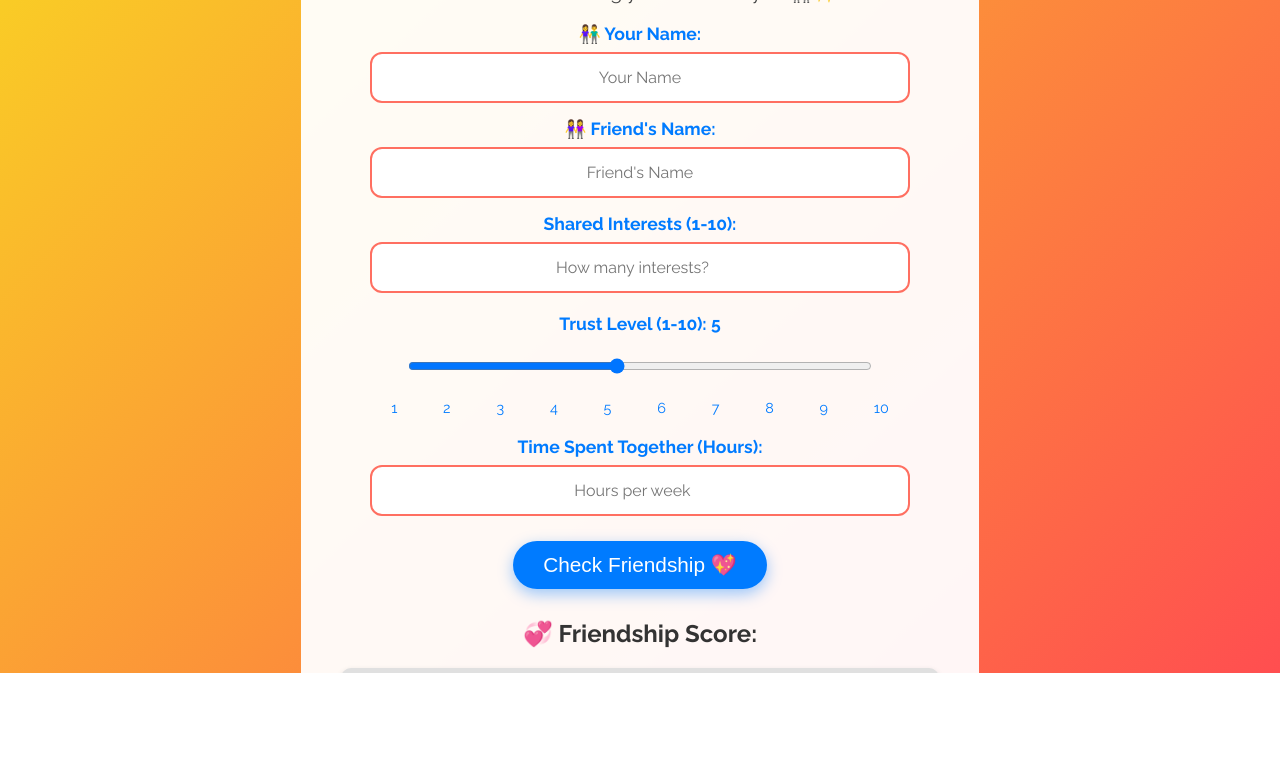
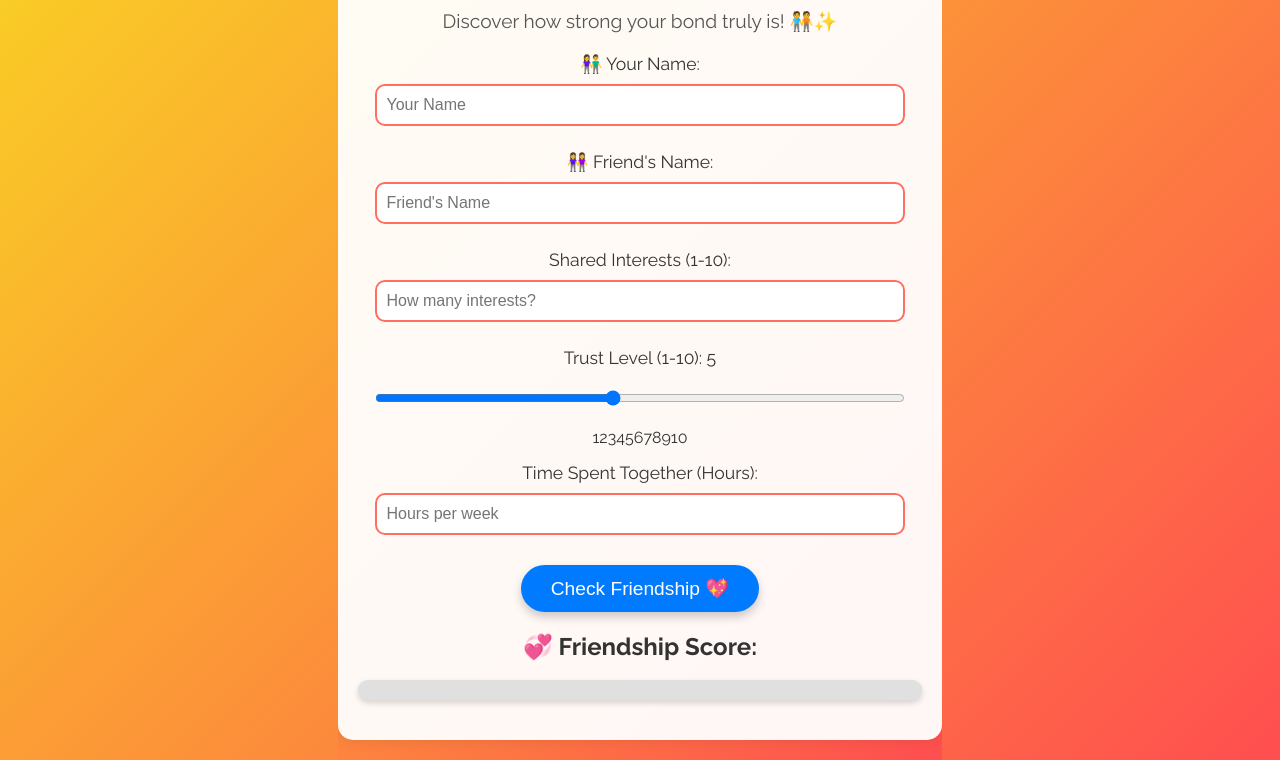
Before and after one commit to tajul-islamr/Friendship-Compatibility-Calculator, a plain HTML site: page index.html in a window 1280 px wide. Shown: the part 127-887 px from the top of the page. Before the commit the page ends 800 px from the top, so only its background shows below. Drawn offline with Linux system fonts and the light colour scheme.

Commit message:
styles.css

```diff
--- a/styles.css
+++ b/styles.css
@@ -7,116 +7,65 @@ body, html {
     display: flex;
     justify-content: center;
     align-items: center;
-    height: 100vh;
-    overflow: hidden;
-    position: relative;
+    min-height: 100vh;
+    overflow-y: auto;
+    overflow-x: hidden;
 }
 
 .container {
-    max-width: 650px;
-    padding: 40px;
+    max-width: 600px;
+    padding: 20px;
     background: rgba(255, 255, 255, 0.95);
-    border-radius: 25px;
-    box-shadow: 0px 0px 40px rgba(0, 0, 0, 0.2);
+    border-radius: 15px;
+    box-shadow: 0px 0px 15px rgba(0, 0, 0, 0.1);
     text-align: center;
-    animation: zoomIn 0.8s ease;
-    overflow: hidden;
+    margin: 20px auto;
 }
 
 h1 {
-    font-family: 'Pacifico', cursive;
+    font-size: 2.4rem;
     color: #ff6f61;
-    font-size: 2.8rem;
-    animation: fadeIn 1s ease;
+    animation: fadeIn 1.2s ease;
 }
 
 p {
     font-size: 1.2rem;
-    color: #444;
-    font-family: 'Raleway', sans-serif;
-    animation: fadeIn 1.2s ease;
+    color: #555;
 }
 
 label {
     display: block;
+    font-size: 1.1rem;
+    color: #333;
     margin-top: 15px;
-    font-weight: 600;
-    color: #007bff;
-    font-size: 1.1rem;
 }
 
-input, .range-input {
-    width: 85%;
-    padding: 14px;
-    margin-top: 8px;
+.range-input, .input-field {
+    width: 90%;
+    padding: 10px;
+    margin: 10px 0;
     border: 2px solid #ff6f61;
-    border-radius: 12px;
+    border-radius: 10px;
     font-size: 1rem;
-    text-align: center;
-    font-family: 'Raleway', sans-serif;
-    transition: all 0.3s ease;
-}
-
-input:focus, .range-input:focus {
-    border-color: #007bff;
     outline: none;
-    box-shadow: 0 0 10px rgba(0, 123, 255, 0.4);
-}
-
-.slider-container {
-    position: relative;
-    width: 85%;
-    margin: 20px auto;
-}
-
-.slider-labels {
-    display: flex;
-    justify-content: space-between;
-    margin-top: 5px;
-    font-size: 0.9rem;
-    color: #007bff;
-    padding: 0 5px;
 }
 
 button {
     background-color: #007bff;
-    color: #fff;
-    font-size: 1.3rem;
+    color: white;
+    font-size: 1.2rem;
     padding: 12px 30px;
     border: none;
     border-radius: 30px;
     cursor: pointer;
-    margin-top: 25px;
-    transition: all 0.4s ease;
-    box-shadow: 0px 5px 15px rgba(0, 123, 255, 0.4);
+    transition: background 0.3s, transform 0.3s;
+    box-shadow: 0px 5px 10px rgba(0, 0, 0, 0.2);
+    margin-top: 20px;
 }
 
 button:hover {
     background-color: #0056b3;
     transform: scale(1.05);
-    box-shadow: 0px 8px 20px rgba(0, 123, 255, 0.6);
-}
-
-.result {
-    margin-top: 30px;
-    animation: fadeIn 1.2s ease;
-}
-
-#friendshipScore {
-    font-size: 2.5rem;
-    color: #007bff;
-    margin: 15px 0;
-    opacity: 0;
-    transform: translateY(20px);
-    font-family: 'Pacifico', cursive;
-}
-
-#friendshipMessage {
-    font-size: 1.5rem;
-    color: #333;
-    opacity: 0;
-    transform: translateY(20px);
-    font-family: 'Raleway', sans-serif;
 }
 
 .meter {
@@ -136,50 +85,15 @@ button:hover {
     transition: width 1.5s ease-in-out;
 }
 
-.bounce {
-    animation: bounce 1.2s infinite;
-}
-
-.floating-heart, .floating-star {
-    position: absolute;
-    width: 20px;
-    height: 20px;
-    background: url('heart.png') no-repeat center;
-    animation: floatUp 8s infinite;
-}
-
-@keyframes zoomIn {
-    from {
-        transform: scale(0.8);
-        opacity: 0.5;
+@media (max-width: 600px) {
+    .container {
+        width: 90%;
+        padding: 15px;
     }
-    to {
-        transform: scale(1);
-        opacity: 1;
+    h1 {
+        font-size: 1.8rem;
+    }
+    button {
+        font-size: 1rem;
     }
 }
-
-@keyframes fadeIn {
-    from {
-        opacity: 0;
-    }
-    to {
-        opacity: 1;
-    }
-}
-
-@keyframes floatUp {
-    0% { transform: translateY(0); opacity: 0.8; }
-    100% { transform: translateY(-300px); opacity: 0; }
-}
-
-@media (max-width: 600px) {
-    .container {
-        width: 95%;
-        padding: 20px;
-    }
-
-    h1 {
-        font-size: 2rem;
-    }
-}
```
